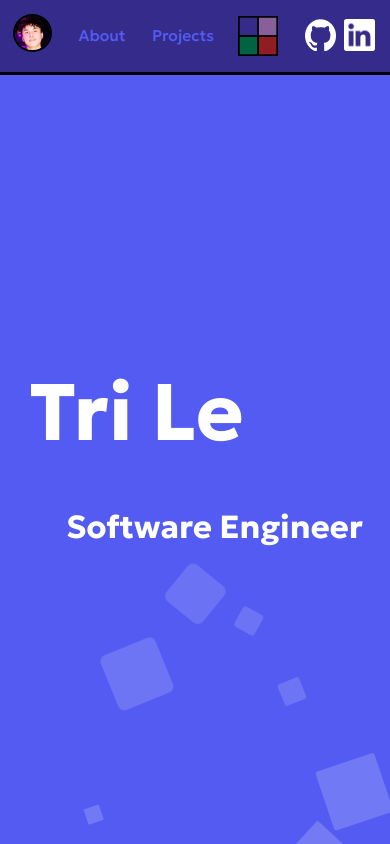
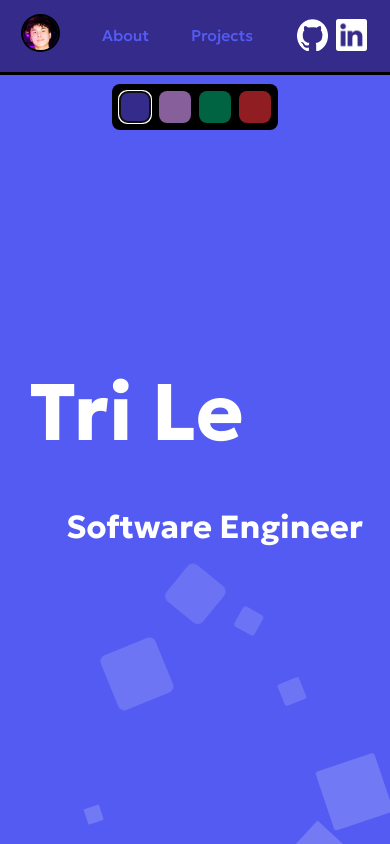
Before and after one commit to Trile16/personal-site, a React (Vite) app: page / in a window 390 px wide. Built offline with nearby package versions, Linux system fonts and the light colour scheme.

Commit message:
mobile color settings v3

```diff
--- a/src/NavBar.css
+++ b/src/NavBar.css
@@ -60,10 +60,6 @@
   margin: 0.25vw;
 }
 
-#color-changer-div {
-  display: none;
-}
-
 #color-mobile-image {
   width: 2.5rem;
 }
@@ -95,7 +91,6 @@
   }
 
   #color-bar {
-    display: none;
     position: absolute;
     top: 5rem;
     background-color: black;
@@ -103,10 +98,4 @@
     padding: 0.2rem;
     z-index: 1;
   }
-
-  #color-changer-div {
-    display: flex;
-    align-items: center;
-    position: relative;
-  }
 }
--- a/src/NavBar.jsx
+++ b/src/NavBar.jsx
@@ -13,12 +13,12 @@ const NavBar = ({ color, setColor, navColor, setNavColor }) => {
     const navBar = document.getElementById("nav-bar");
     const [body] = document.getElementsByTagName("body");
     const links = document.getElementsByTagName("a");
+    const buttons = document.getElementsByTagName("button");
+    // const metaContnt
+
     body.style.backgroundColor = color;
     navBar.style.backgroundColor = navColor;
-    const buttons = document.getElementsByTagName("button");
 
-    const colorMenu = document.getElementById("color-bar");
-    colorMenu.style.display = "none";
     setMobileColorDropdown(false);
 
     for (let button of buttons) {
@@ -61,22 +61,6 @@ const NavBar = ({ color, setColor, navColor, setNavColor }) => {
       <NavLink to="/projects" className="link">
         Projects
       </NavLink>
-      <div
-        id="color-changer-div"
-        onClick={(e) => {
-          e.preventDefault();
-          const colorMenu = document.getElementById("color-bar");
-          if (!mobileColorDropdown) {
-            colorMenu.style.display = "flex";
-            setMobileColorDropdown(true);
-          } else {
-            colorMenu.style.display = "none";
-            setMobileColorDropdown(false);
-          }
-        }}
-      >
-        <img id="color-mobile-image" src={colorchanger} alt="Color Changer" />
-      </div>
       <div id="color-bar">
         <button
           id="blue"
```
